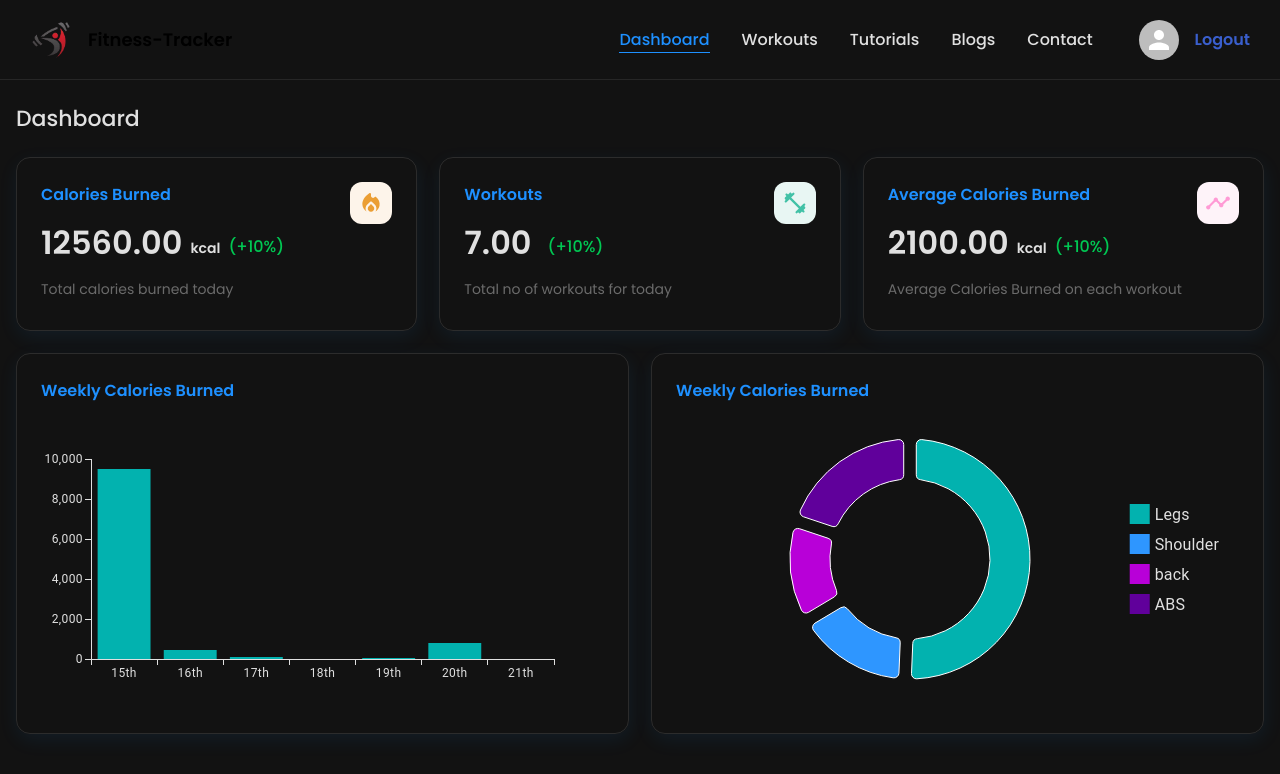
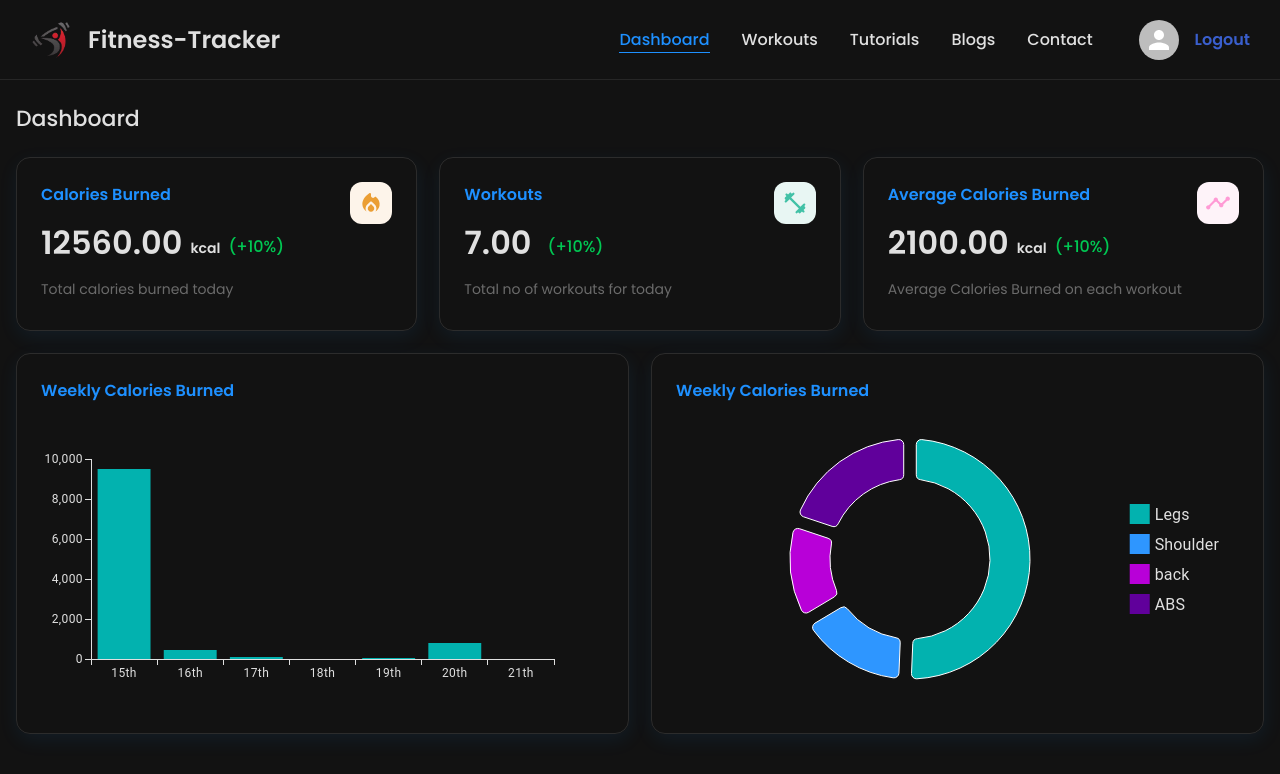
Before and after one commit to souvikmaity100/Fitness-Tracker, a React (Vite) app in the folder client/: page / in a window 1280 px wide. Shown: the top 774 px of the page. Built offline with nearby package versions, Linux system fonts and the light colour scheme.

Commit message:
some changes on brand name UI

```diff
--- a/client/src/components/Navbar.jsx
+++ b/client/src/components/Navbar.jsx
@@ -50,6 +50,11 @@ const Logo = styled.img`
   aspect-ratio: 1 / 1;
   object-fit: cover;
   transform: scale(1.5);
+`;
+
+const BrandName = styled.span`
+  color: ${({ theme }) => theme.text_primary};
+  font-size: 1.5rem;
 `;
 
 const Mobileicon = styled.div`
@@ -161,7 +166,7 @@ const Navbar = () => {
           </Mobileicon>
           <NavLogo to="/">
             <Logo src={LogoImg} />
-            <span>Fitness-Tracker</span>
+            <BrandName>Fitness-Tracker</BrandName>
           </NavLogo>
         </FlexDiv>
 
```
